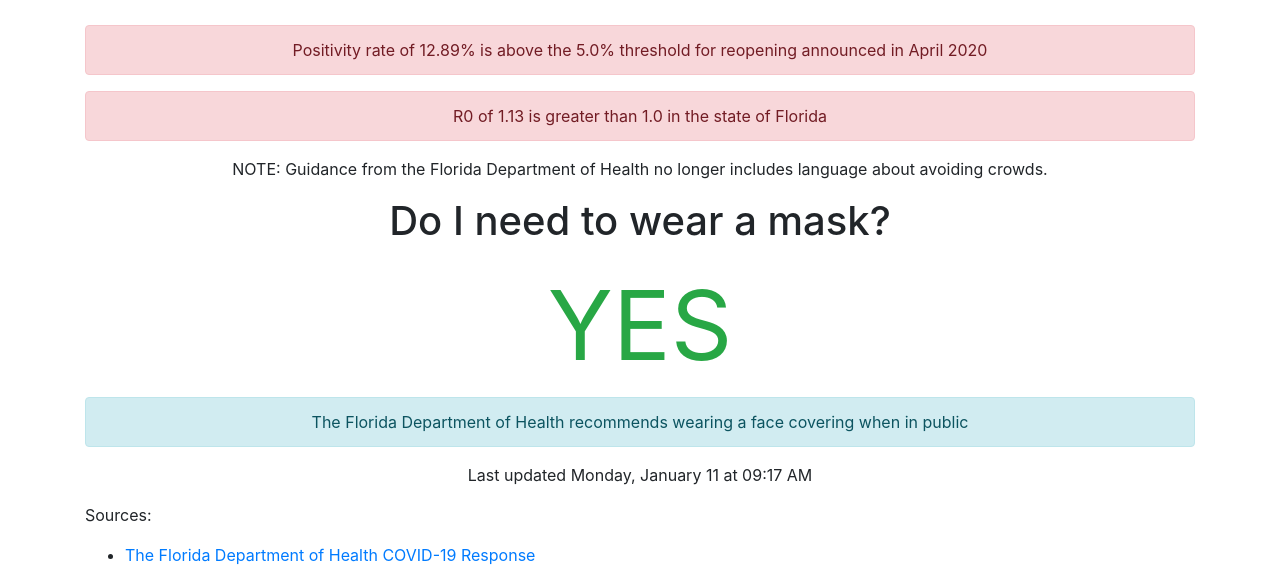
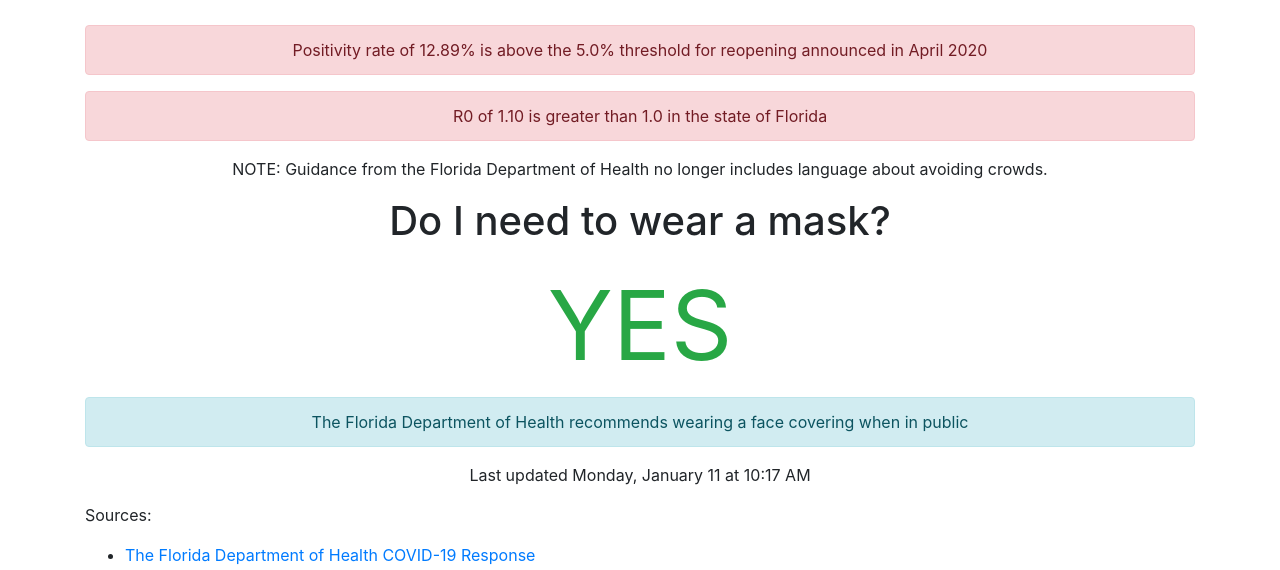
Before and after one commit to thinkjson/timeforchurch, a Jekyll site: the page built from index.md, in a window 1280 px wide. Shown: the part 223-793 px from the top of the page. Built offline with Jekyll 4.4.1, drawn with Linux system fonts in a browser that asks for light colours; our own code applies the rules of GitHub Pages for plain Markdown files.

Commit message:
Updating data

```diff
--- a/_includes/data.html
+++ b/_includes/data.html
@@ -2,7 +2,7 @@
     <h1>Is it safe to return to church?</h1>
     <div class="outcome text-danger">NO</div>
     <div class="alert alert-danger" role="alert">Positivity rate of 12.89% is above the 5.0% threshold for reopening announced in April 2020</div>
-    <div class="alert alert-danger" role="alert">R0 of 1.13 is greater than 1.0 in the state of Florida</div>
+    <div class="alert alert-danger" role="alert">R0 of 1.10 is greater than 1.0 in the state of Florida</div>
 
     <p>NOTE: Guidance from the Florida Department of Health no longer includes language about avoiding crowds.</p>
 
@@ -10,4 +10,4 @@
     <div class="outcome text-success">YES</div>
     <div class="alert alert-info" role="alert">The Florida Department of Health recommends wearing a face covering when in public</div>
 
-    <p>Last updated Monday, January 11 at 09:17 AM</p>
+    <p>Last updated Monday, January 11 at 10:17 AM</p>
```
